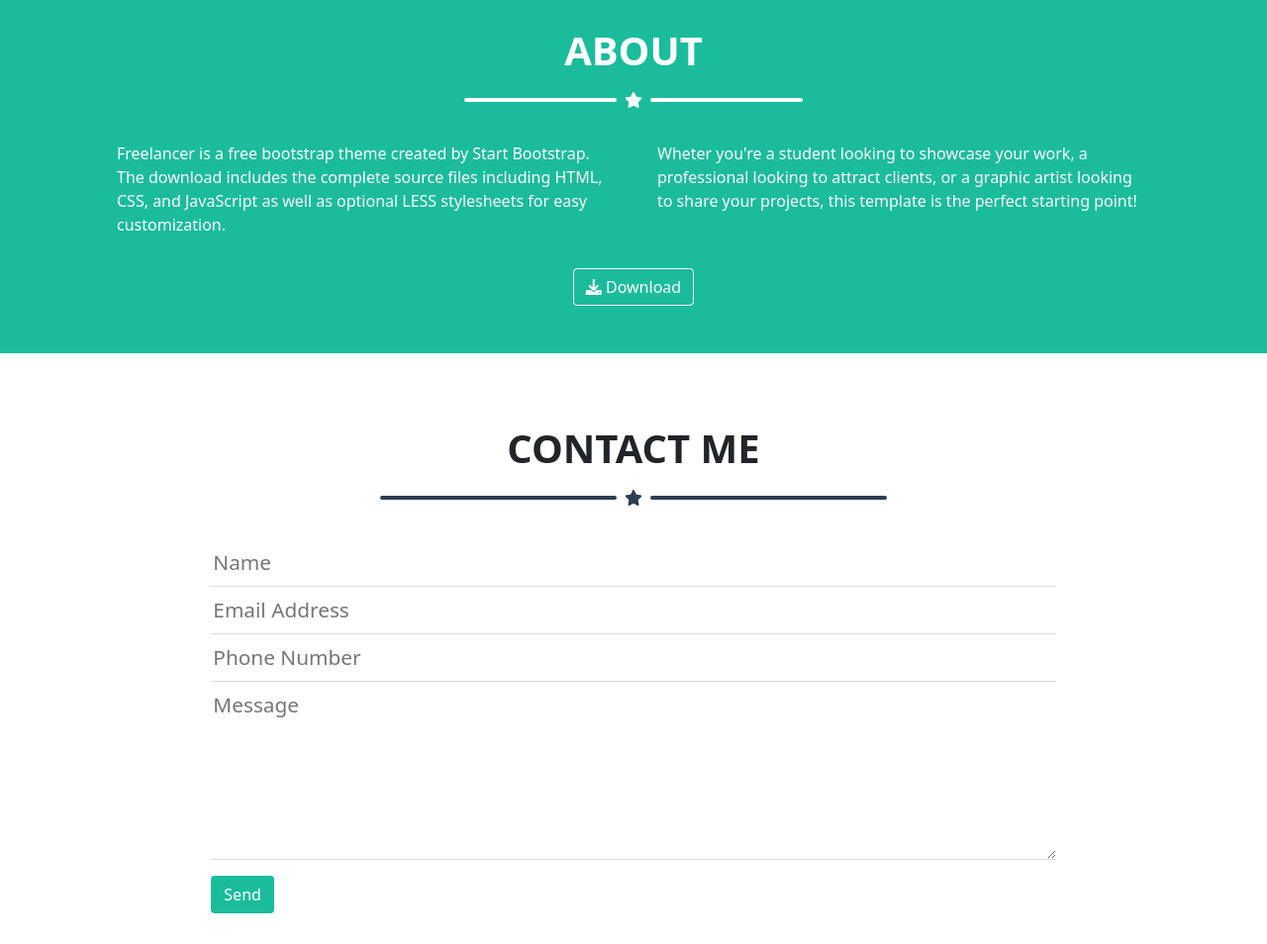
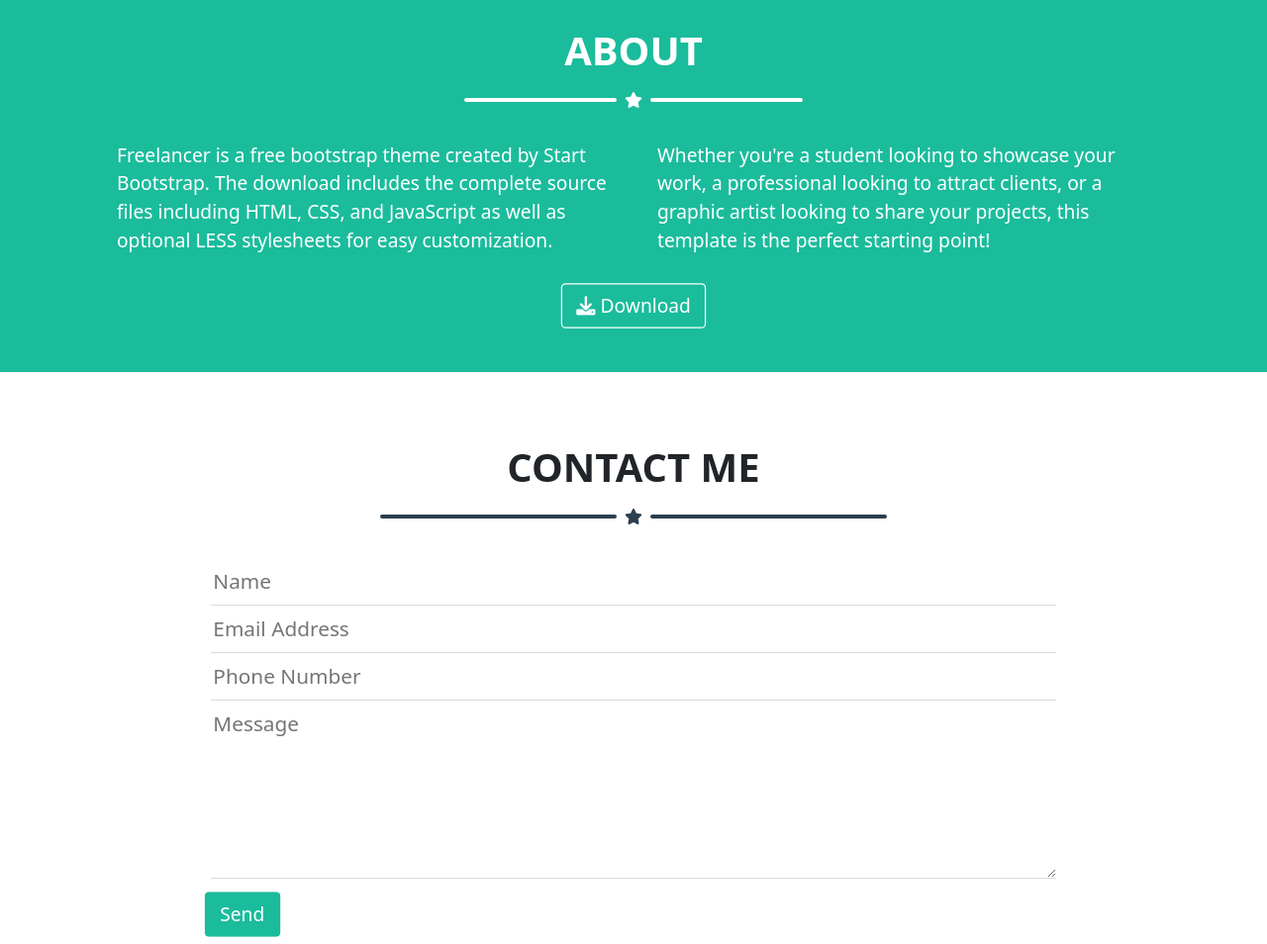
Before and after one commit to AnTosi/html-css-bootstrap-freelancer, a plain HTML site: page index.html in a window 1280 px wide. Shown: the part 1554-2508 px from the top of the page at 99% size. Drawn offline with nearby package versions, Linux system fonts and the light colour scheme.

Commit message:
Scalato bottoni, sistemato qualche padding, aumentato font

```diff
--- a/index.html
+++ b/index.html
@@ -103,11 +103,11 @@
 
                 <div class="container container-md container-xl text-white px-5">
                         <div class="d-flex row g-5">
-                            <div class="col-12 col-md-6 col-xl-6">
+                            <div class="col-12 col-md-6 col-xl-6 par">
                                 Freelancer is a free bootstrap theme created by Start Bootstrap. The download includes the complete source files including HTML, CSS, and JavaScript as well as optional LESS stylesheets for easy customization.
                             </div>
-                            <div class="col-12 col-md-6 col-xl-6">
-                                Wheter you're a student looking to showcase your work, a professional looking to attract clients, or a graphic artist looking to share your projects, this template is the perfect starting point!
+                            <div class="col-12 col-md-6 col-xl-6 par">
+                                Whether you're a student looking to showcase your work, a professional looking to attract clients, or a graphic artist looking to share your projects, this template is the perfect starting point!
                             </div>
                         </div>
                 </div>
--- a/style.css
+++ b/style.css
@@ -245,6 +245,14 @@ footer i.fab{
         line-height: 50px;
         vertical-align: middle;
     }
+
+    .btn {
+        transform: scale(1.1);
+    }
+
+    .par {
+        font-size: 1.1rem;
+    }
 }
 
 
@@ -286,4 +294,12 @@ footer i.fab{
         vertical-align: middle;
     }
 
+    .btn {
+        transform: scale(1.2);
+    }
+
+    .par {
+        font-size: 1.2rem;
+    }
+
 }
```
